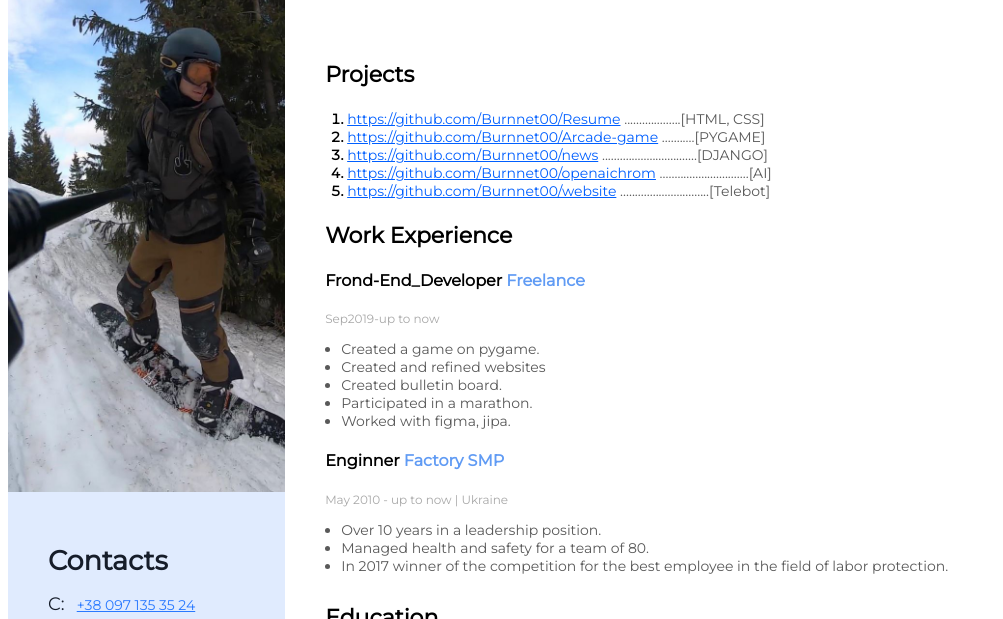
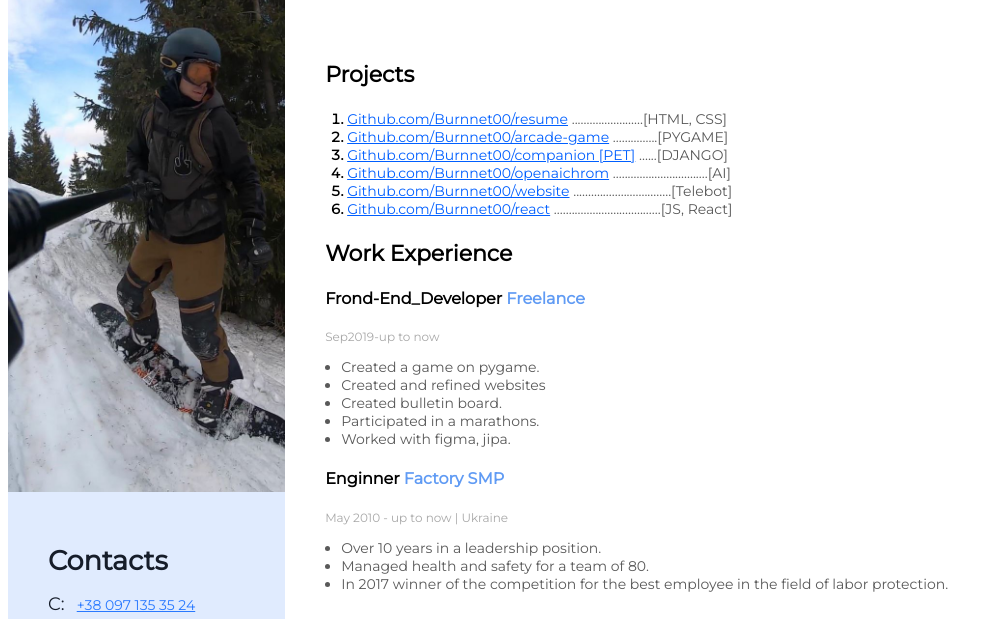
Before and after one commit to Burnnet00/GOIT, a plain HTML site: page index.html in a window 1280 px wide. Shown: the part 174-793 px from the top of the page, without its empty margins (0-1003 px from the left). Drawn offline with Linux system fonts and the light colour scheme.

Commit message:
Add project

```diff
--- a/index.html
+++ b/index.html
@@ -31,28 +31,35 @@
                 <ol class="ol">
                     <li class="project-item">
                         <a href="https://github.com/Burnnet00/Resume"
-                           class="link">https://github.com/Burnnet00/Resume</a>
-                        <span class="des">...................[HTML, CSS]</span>
+                           class="link">Github.com/Burnnet00/resume</a>
+                        <span class="des">........................[HTML, CSS]</span>
                     </li>
                     <li class="project-item">
-                        <a href="https://github.com/Burnnet00/Arcade-game" class="link">https://github.com/Burnnet00/Arcade-game</a>
-                        <span class="des">...........[PYGAME]</span>
+                        <a href="https://github.com/Burnnet00/Arcade-game"
+                           class="link">Github.com/Burnnet00/arcade-game</a>
+                        <span class="des">...............[PYGAME]</span>
                     </li>
                     <li class="project-item">
-                        <a href="https://github.com/Burnnet00/news" class="link">https://github.com/Burnnet00/news</a>
-                        <span class="des">................................[DJANGO]</span>
+                        <a href="https://github.com/Burnnet00/companion"
+                           class="link">Github.com/Burnnet00/companion [PET]</a>
+                        <span class="des">......[DJANGO]</span>
                     </li>
                     <li class="project-item">
-                        <a href="https://github.com/Burnnet00/openaichrom" class="link">https://github.com/Burnnet00/openaichrom</a>
-                        <span class="des">..............................[AI]</span>
+                        <a href="https://github.com/Burnnet00/openaichrom"
+                           class="link">Github.com/Burnnet00/openaichrom</a>
+                        <span class="des">................................[AI]</span>
                     </li>
 
                     <li class="project-item">
                         <a href="https://github.com/Burnnet00/website"
-                           class="link">https://github.com/Burnnet00/website</a>
-                        <span class="des">..............................[Telebot]</span>
+                           class="link">Github.com/Burnnet00/website</a>
+                        <span class="des">.................................[Telebot]</span>
                     </li>
-
+                    <li class="project-item">
+                        <a href="https://github.com/Burnnet00/reactForm"
+                           class="link">Github.com/Burnnet00/react</a>
+                        <span class="des">....................................[JS, React]</span>
+                    </li>
                 </ol>
             </div>
             <!--        Experience-->
@@ -68,7 +75,7 @@
                         <li>Created a game on pygame.</li>
                         <li>Created and refined websites</li>
                         <li>Created bulletin board.</li>
-                        <li>Participated in a marathon.</li>
+                        <li>Participated in a marathons.</li>
                         <li>Worked with figma, jipa.</li>
                     </ul>
                 </div>
@@ -136,6 +143,7 @@
             <li class="li"><span class="spa">GIT</span></li>
             <li class="li"><span class="spa">DJANGO</span></li>
             <li class="li"><span class="spa">REST API</span></li>
+            <li class="li"><span class="spa">REACT(base)</span></li>
             <li class="li"><span class="spa">TELEBOT</span></li>
             <li class="li"><span class="spa">JIRA</span></li>
             <li class="li"><span class="spa">TESTRAIL</span></li>
```
